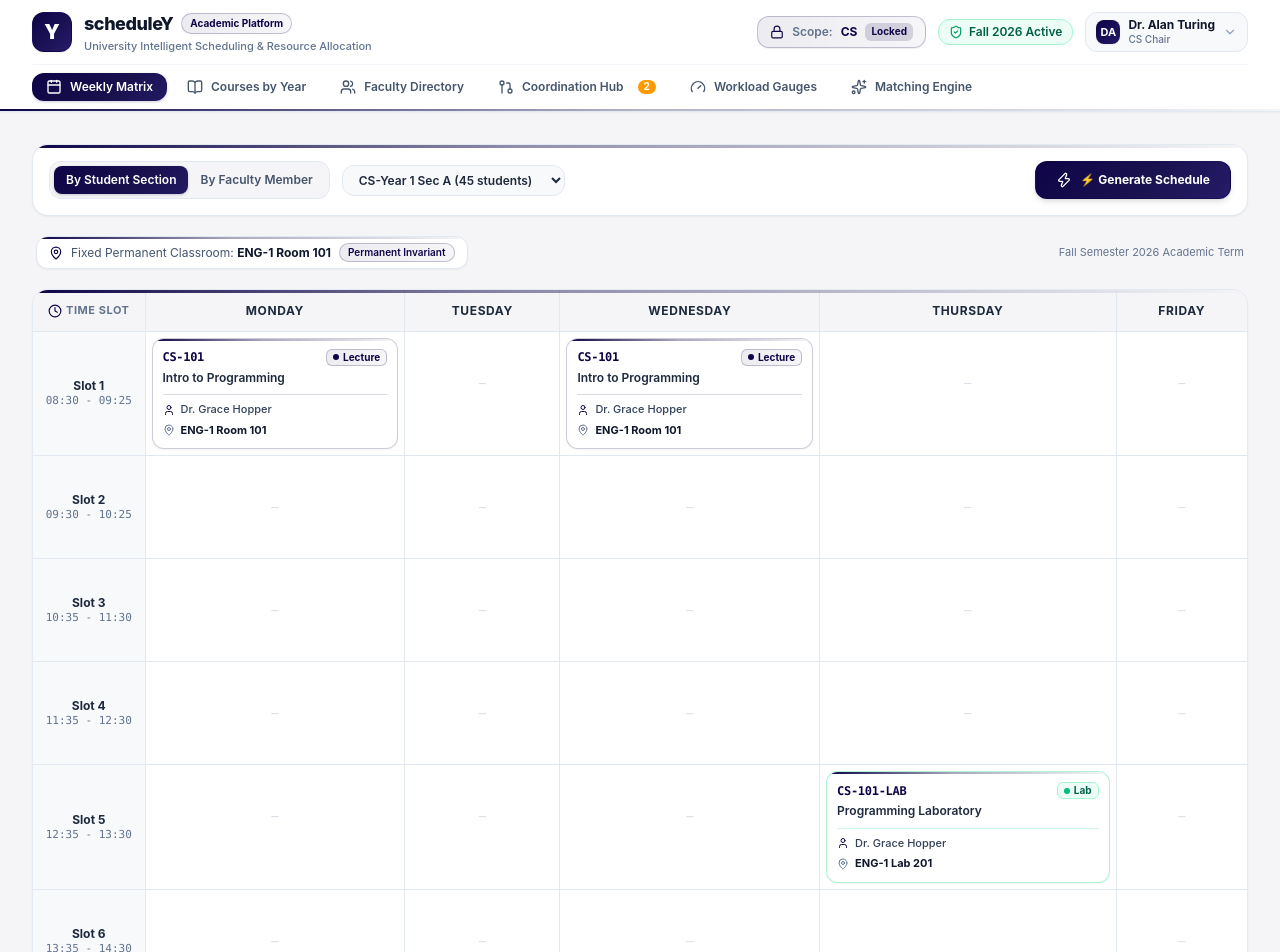
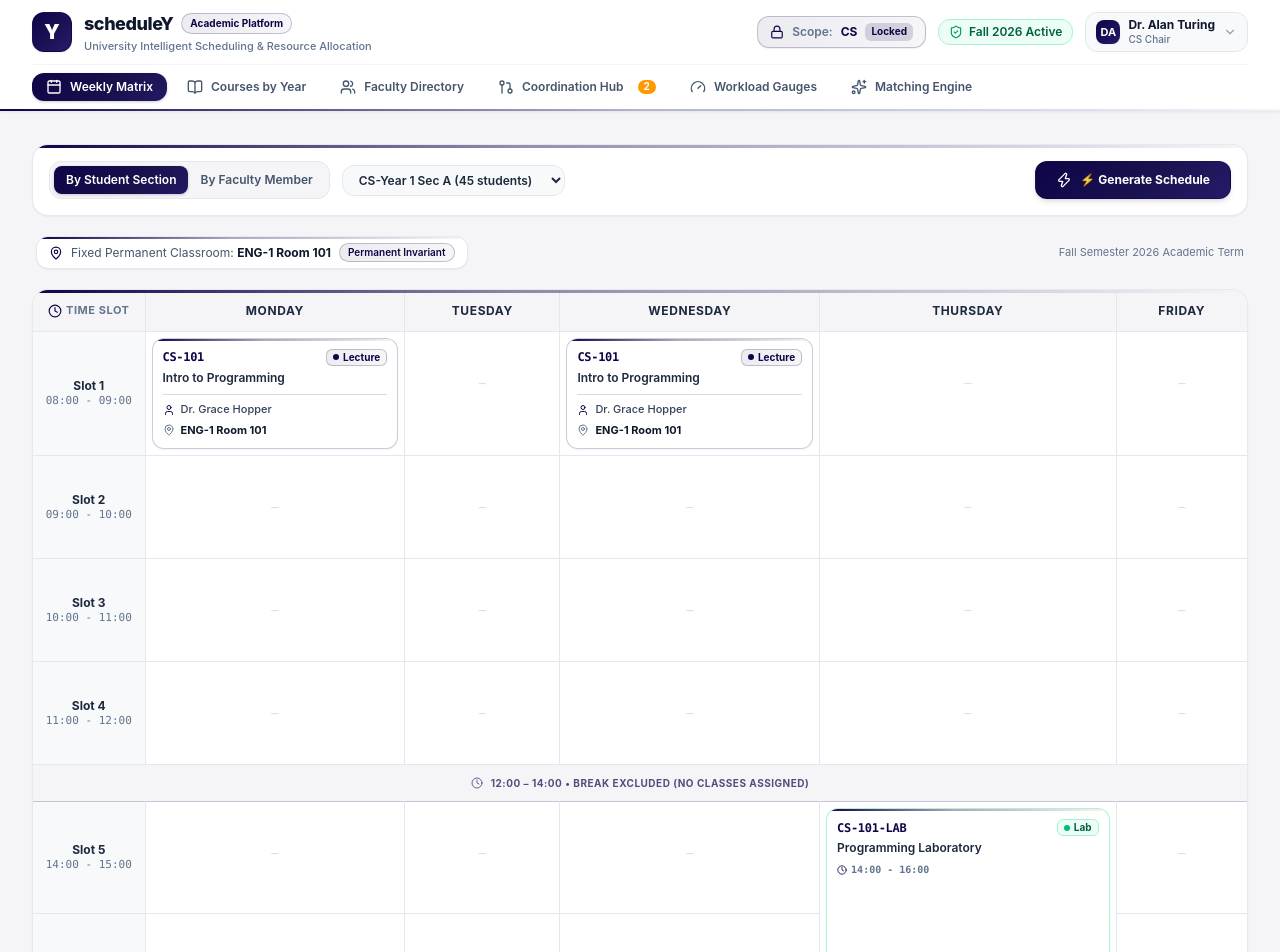
Before and after one commit to d4em0ny/scheduleY, a React (Vite) app in the folder frontend/: page / in a window 1280 px wide. Shown: the top 952 px of the page. Built offline with nearby package versions, Linux system fonts and the light colour scheme.

Commit message:
feat(timetable): start classes at 08:00 and exclude 12:00-14:00 midday break from grid and solvers

```diff
--- a/frontend/src/App.tsx
+++ b/frontend/src/App.tsx
@@ -114,9 +114,18 @@ export function App() {
               (courseDayTracker[`${crs.courseCode}-${d2}`] || 0)
           );
 
+          // Slots 1..4: Morning (08:00 - 12:00)
+          // 12:00 - 14:00: Forbidden midday break (cut from grid)
+          // Slots 5..7: Afternoon (14:00 - 17:00)
+          const totalSlots = 7;
           for (const d of dayCandidates) {
-            const maxStart = 8 - duration + 1;
+            const maxStart = totalSlots - duration + 1;
             for (let s = 1; s <= maxStart; s++) {
+              const endSlot = s + duration - 1;
+              // Never allow a multi-slot session to span across the 12:00-14:00 break (slot 4 -> slot 5)
+              if (s <= 4 && endSlot >= 5) {
+                continue;
+              }
               let conflict = false;
 
               for (let offset = 0; offset < duration; offset++) {
--- a/frontend/src/components/TimetableGrid.tsx
+++ b/frontend/src/components/TimetableGrid.tsx
@@ -1,4 +1,4 @@
-import { useState, useEffect } from 'react';
+import { Fragment, useState, useEffect } from 'react';
 import type { ScheduledSession, StudentSection, Instructor } from '../types';
 import {
   Clock,
@@ -34,16 +34,28 @@ const DAYS = [
   { index: 5, name: 'Friday' },
 ];
 
+// Assignable teaching slots:
+// Morning block: Slots 1-4 (08:00 - 12:00)
+// Excluded window: 12:00 - 14:00 (Cut from time grid; unassignable break)
+// Afternoon block: Slots 5-7 (14:00 - 17:00)
 const PERIODS = [
-  { slot: 1, time: '08:30 - 09:25' },
-  { slot: 2, time: '09:30 - 10:25' },
-  { slot: 3, time: '10:35 - 11:30' },
-  { slot: 4, time: '11:35 - 12:30' },
-  { slot: 5, time: '12:35 - 13:30' },
-  { slot: 6, time: '13:35 - 14:30' },
-  { slot: 7, time: '14:35 - 15:30' },
-  { slot: 8, time: '15:35 - 16:30' },
+  { slot: 1, time: '08:00 - 09:00', start: '08:00', end: '09:00' },
+  { slot: 2, time: '09:00 - 10:00', start: '09:00', end: '10:00' },
+  { slot: 3, time: '10:00 - 11:00', start: '10:00', end: '11:00' },
+  { slot: 4, time: '11:00 - 12:00', start: '11:00', end: '12:00' },
+  { slot: 5, time: '14:00 - 15:00', start: '14:00', end: '15:00' },
+  { slot: 6, time: '15:00 - 16:00', start: '15:00', end: '16:00' },
+  { slot: 7, time: '16:00 - 17:00', start: '16:00', end: '17:00' },
 ];
+
+function getSessionTimeLabel(startSlot: number, duration: number): string {
+  const startP = PERIODS.find((p) => p.slot === startSlot);
+  const maxBlockSlot = startSlot <= 4 ? 4 : 7;
+  const endSlot = Math.min(startSlot + duration - 1, maxBlockSlot);
+  const endP = PERIODS.find((p) => p.slot === endSlot);
+  if (!startP || !endP) return '';
+  return `${startP.start} - ${endP.end}`;
+}
 
 export const TimetableGrid: React.FC<TimetableGridProps> = ({
   sessions,
@@ -300,11 +312,12 @@ export const TimetableGrid: React.FC<TimetableGridProps> = ({
             </thead>
             <tbody className="divide-y divide-slate-200">
               {PERIODS.map((period) => (
-                <tr key={period.slot} className="hover:bg-slate-50/40 transition-colors">
+                <Fragment key={period.slot}>
+                  <tr className="hover:bg-slate-50/40 transition-colors">
                     {/* Period Slot Label */}
                     <td className="py-3 px-3 border-r border-slate-200 bg-[#f8f9fb] text-xs">
                       <div className="font-bold text-slate-800 text-center">Slot {period.slot}</div>
-                    <div className="text-[11px] text-slate-500 font-mono text-center">
+                      <div className="text-[11px] text-slate-500 font-mono text-center whitespace-nowrap">
                         {period.time}
                       </div>
                     </td>
@@ -319,16 +332,31 @@ export const TimetableGrid: React.FC<TimetableGridProps> = ({
                       );
 
                       const isSessionStart = sessionInSlot && sessionInSlot.startSlot === period.slot;
+                      if (sessionInSlot && !isSessionStart) {
+                        const maxBlockEnd = sessionInSlot.startSlot <= 4 ? 4 : 7;
+                        if (period.slot <= maxBlockEnd) {
+                          return null; // Spanned by starting slot cell's rowSpan
+                        }
+                      }
+
+                      const maxBlockEnd = sessionInSlot ? (sessionInSlot.startSlot <= 4 ? 4 : 7) : 7;
+                      const effectiveRowSpan = sessionInSlot
+                        ? Math.min(sessionInSlot.slotDuration, maxBlockEnd - sessionInSlot.startSlot + 1)
+                        : 1;
+
                       const style = sessionInSlot ? getComponentCardStyle(sessionInSlot.componentType) : null;
 
                       return (
                         <td
                           key={day.index}
+                          rowSpan={isSessionStart && effectiveRowSpan > 1 ? effectiveRowSpan : undefined}
                           className="p-1.5 border-r border-slate-200 last:border-r-0 align-top min-h-[110px]"
                         >
                           {isSessionStart && sessionInSlot && style && (
                             <div
-                            className={`p-2.5 rounded-xl border shadow-xs transition-all flex flex-col justify-between ${style.wrapper}`}
+                              className={`p-2.5 rounded-xl border shadow-xs transition-all flex flex-col justify-between h-full ${
+                                effectiveRowSpan > 1 ? 'min-h-[210px]' : 'min-h-[96px]'
+                              } ${style.wrapper}`}
                             >
                               {/* Course Code & Component Pill */}
                               <div>
@@ -348,6 +376,13 @@ export const TimetableGrid: React.FC<TimetableGridProps> = ({
                                 <h4 className="text-xs font-semibold text-slate-800 line-clamp-2 leading-snug">
                                   {sessionInSlot.courseTitle}
                                 </h4>
+
+                                {sessionInSlot.slotDuration > 1 && (
+                                  <div className="mt-1 inline-flex items-center space-x-1 text-[10px] font-mono font-semibold text-slate-500">
+                                    <Clock className="w-2.5 h-2.5 text-[#0e0447]" />
+                                    <span>{getSessionTimeLabel(sessionInSlot.startSlot, effectiveRowSpan)}</span>
+                                  </div>
+                                )}
                               </div>
 
                               {/* Lecturer & Classroom - Grouped Together */}
@@ -383,6 +418,19 @@ export const TimetableGrid: React.FC<TimetableGridProps> = ({
                       );
                     })}
                   </tr>
+
+                  {/* Cut-out Midday Break Indicator (12:00 - 14:00 Unassignable) */}
+                  {period.slot === 4 && (
+                    <tr className="bg-[#f5f5f7] border-y border-[#0e0447]/20">
+                      <td colSpan={6} className="py-1.5 px-4 text-center">
+                        <div className="inline-flex items-center space-x-2 text-[10px] font-bold uppercase tracking-wider text-[#0e0447]/70">
+                          <Clock className="w-3 h-3 text-[#0e0447]/60" />
+                          <span>12:00 – 14:00 • Break Excluded (No Classes Assigned)</span>
+                        </div>
+                      </td>
+                    </tr>
+                  )}
+                </Fragment>
               ))}
             </tbody>
           </table>
--- a/frontend/src/data/mockData.ts
+++ b/frontend/src/data/mockData.ts
@@ -369,7 +369,7 @@ export const INITIAL_SESSIONS: ScheduledSession[] = [
     instructorId: 'inst-2',
     roomNumber: 'ENG-1 Room 101',
     dayOfWeek: 1, // Mon
-    startSlot: 1, // 08:30
+    startSlot: 1, // 08:00 - 09:00
     slotDuration: 1,
   },
   {
@@ -382,7 +382,7 @@ export const INITIAL_SESSIONS: ScheduledSession[] = [
     instructorId: 'inst-2',
     roomNumber: 'ENG-1 Room 101',
     dayOfWeek: 3, // Wed
-    startSlot: 1,
+    startSlot: 1, // 08:00 - 09:00
     slotDuration: 1,
   },
   {
@@ -395,7 +395,7 @@ export const INITIAL_SESSIONS: ScheduledSession[] = [
     instructorId: 'inst-2',
     roomNumber: 'ENG-1 Lab 201',
     dayOfWeek: 4, // Thu
-    startSlot: 5,
+    startSlot: 5, // 14:00 - 16:00 (afternoon block)
     slotDuration: 2,
   },
   {
@@ -408,7 +408,7 @@ export const INITIAL_SESSIONS: ScheduledSession[] = [
     instructorId: 'inst-1',
     roomNumber: 'ENG-1 Room 102',
     dayOfWeek: 2, // Tue
-    startSlot: 2,
+    startSlot: 2, // 09:00 - 11:00
     slotDuration: 2,
   },
   {
@@ -418,10 +418,10 @@ export const INITIAL_SESSIONS: ScheduledSession[] = [
     componentType: 'REGULAR_CLASSROOM',
     sectionName: 'CS-Year 2 Sec A',
     instructorName: 'Dr. Ada Lovelace',
-    instructorId: 'inst-3',
+    instructorId: 'inst-4',
     roomNumber: 'ENG-1 Room 102',
     dayOfWeek: 5, // Fri
-    startSlot: 3,
+    startSlot: 3, // 10:00 - 12:00
     slotDuration: 2,
   },
 ];
--- a/frontend/src/types/index.ts
+++ b/frontend/src/types/index.ts
@@ -74,7 +74,7 @@ export interface ScheduledSession {
   instructorId: string;
   roomNumber: string;
   dayOfWeek: number; // 1 = Mon, 5 = Fri
-  startSlot: number; // 1 to 8
+  startSlot: number; // 1 to 7 (Slots 1-4: 08:00-12:00, Slots 5-7: 14:00-17:00)
   slotDuration: number;
 }
 
```
Also changed, not shown: 2 other files (tests, documents, lock files or other folders). Lines whose indentation alone changed are shown as unchanged.
